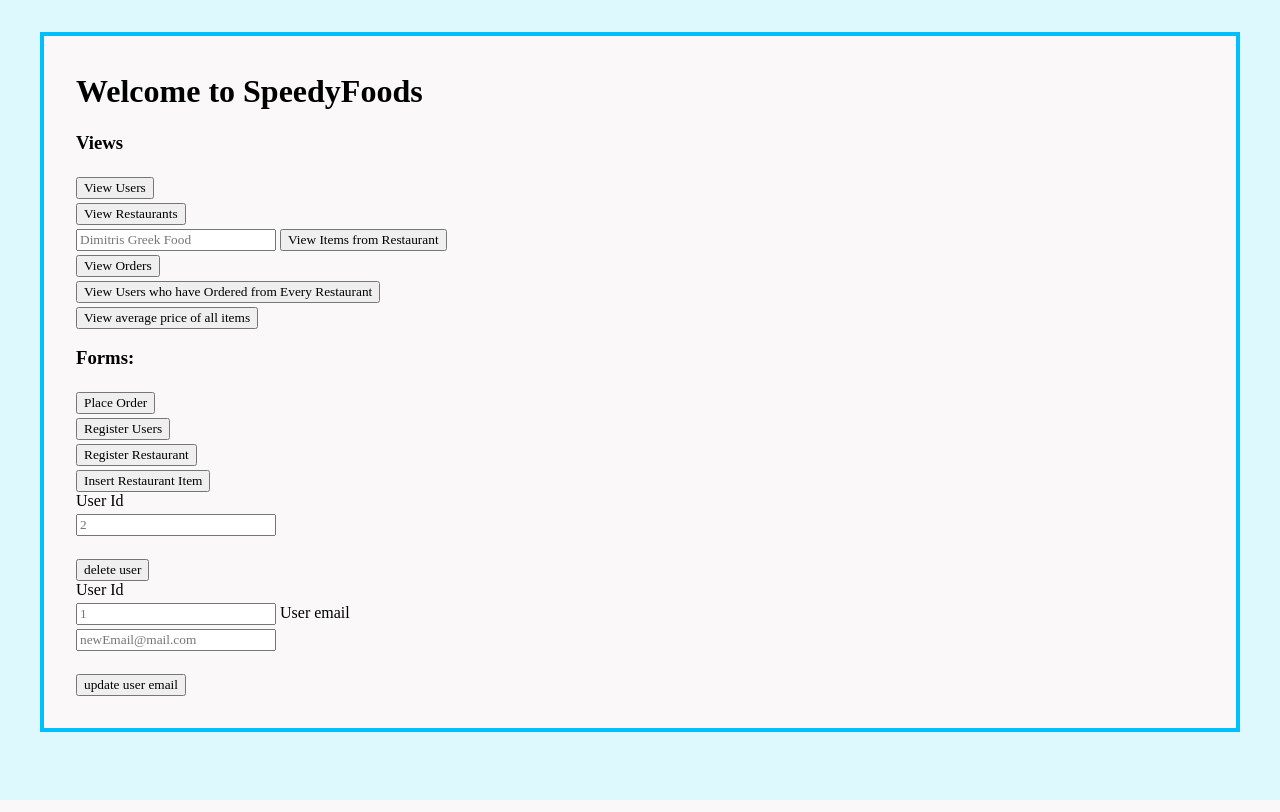
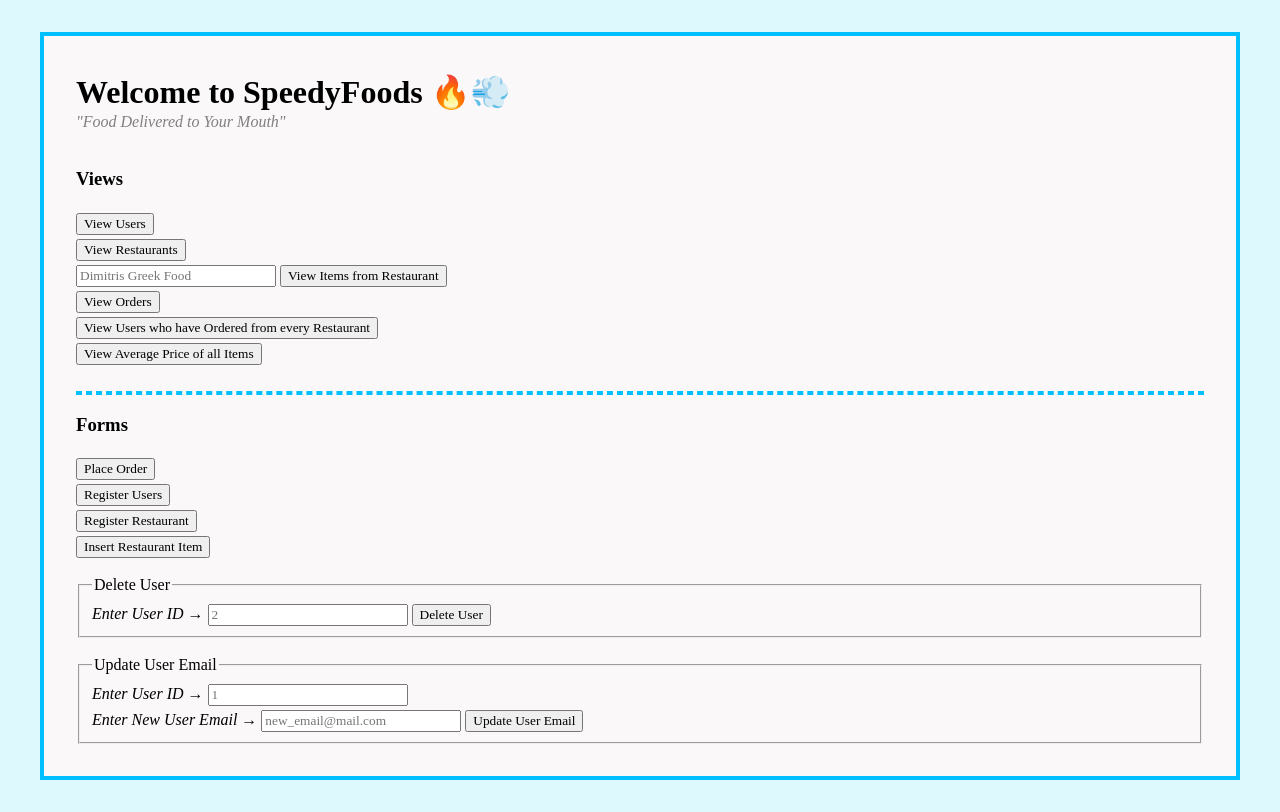
Before and after one commit to SpeedyFoods/database, a Flask app: page / in a window 1280 px wide. Run offline with Flask 2, Linux system fonts and the light colour scheme.

Commit message:
Made homepage prettier

```diff
--- a/static/styles/style.css
+++ b/static/styles/style.css
@@ -2,6 +2,9 @@ body {
   background-color: rgb(222, 249, 253);
 }
 
+hr {
+  border: 2px dashed rgb(0, 191, 255);
+}
 .large-section {
   border: 0.25rem solid rgb(0, 191, 255);
   padding: 2rem;
@@ -22,3 +25,11 @@ form input, form select {
 form input:not(input[type="radio"]):not(input[type="submit"]) {
   min-width: 12rem;
 }
+
+.title {
+  margin-bottom: 2px;
+}
+
+.subtitle {
+  color: gray;
+}
--- a/templates/home.html
+++ b/templates/home.html
@@ -1,13 +1,14 @@
 {% extends "common.html" %}
 {% block inside %}
-    <h1>Welcome to SpeedyFoods</h1>
-
+    <h1 class="title">Welcome to SpeedyFoods 🔥💨</h1>
+    <span class="subtitle"><em>"Food Delivered to Your Mouth"</em></span>
+    <br>
+    <br>
     <h3>Views</h3>
     <!--  A button that shows a list of Users -->
     <form action="/view_users">
         <input type="submit" value="View Users" />
     </form>
-
     <!-- A button that shows a list of Restaurants along with their raitng -->
     <form action="/view_restaurants">
         <input type="submit" value="View Restaurants" />
@@ -24,14 +25,15 @@
     </form>
 
     <form action="/view_users_ordered_from_every_restaurant">
-        <input type="submit" value="View Users who have Ordered from Every Restaurant" />
+        <input type="submit" value="View Users who have Ordered from every Restaurant" />
     </form>
 
     <form action="/view_aggregate">
-        <input type="submit" value="View average price of all items" />
+        <input type="submit" value="View Average Price of all Items" />
     </form>
-
-    <h3>Forms:</h3>
+    <br>
+    <hr>
+    <h3>Forms</h3>
     <form action="/form_order">
         <input type="submit" value="Place Order" />
     </form>
@@ -76,21 +78,25 @@
         <input type="submit" value="Insert Restaurant Item" />
     </form>
 
-<form action="/delete_user_by_id" method="post">
-  <div>
-    <label for="user_id">User Id</label><br>
+<form action="/delete_user_by_id" method="post" onsubmit="return confirm('Do you really want to delete the user with that id?')">
+  <br>
+  <fieldset>
+    <legend>Delete User</legend>
+    <label for="user_id"><em>Enter User ID →</em></label>
     <input type="text" name="user_id" id="user_id" placeholder="2" required>
-  </div>
-  <input type="submit" value="delete user">
+    <input type="submit" value="Delete User">
+  </fieldset>
+  <br>
 </form>
 <form action="/update_user_email" method="post">
-  <div>
-    <label for="user_id">User Id</label><br>
-    <input type="text" name="user_id" id="user_id" placeholder="1" required>
-    <label for="user_email">User email</label><br>
-    <input type="text" name="user_email" id="user_email" placeholder="newEmail@mail.com" required>
-  </div>
-  <input type="submit" value="update user email">
+  <fieldset>
+    <legend>Update User Email</legend>
+    <label for="user_id"><em>Enter User ID →</em></label>
+    <input type="text" name="user_id" id="user_id" placeholder="1" required><br>
+    <label for="user_email"><em>Enter New User Email →</em></label>
+    <input type="text" name="user_email" id="user_email" placeholder="new_email@mail.com" required>
+    <input type="submit" value="Update User Email">
+  </fieldset>
 </form>
 
     <!-- TODO: A form to submit to place_order -->
```
